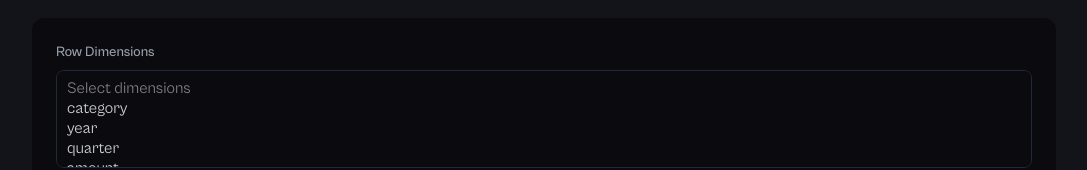
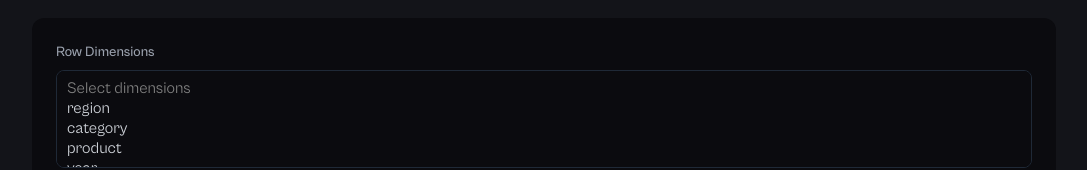
Before and after one commit to thatjimmi/trade-blotter, a Next.js app: page / in a window 1280 px wide. Shown: the part 782-952 px from the top of the page, without its empty margins (96-1183 px from the left). Built offline with nearby package versions, Linux system fonts and the light colour scheme.

Commit message:
Update page.tsx

```diff
--- a/app/page.tsx
+++ b/app/page.tsx
@@ -27,11 +27,15 @@ const Home = () => {
     <div className="flex flex-col gap-2 pb-3">
     <div className="flex flex-col w-4/5 mx-auto gap-2">
         <PivotTableUI data={[
-                                { category: 'Electronics', year: 2023, quarter: 'Q1', amount: 1000 },
-                                { category: 'Electronics', year: 2023, quarter: 'Q2', amount: 1200 },
+                                { region: 'North',
+                                    category: 'Electronics',
+                                    product: 'Laptop', year: 2023, quarter: 'Q1', amount: 1000 },
+                                { region: 'North',
+                                    category: 'Electronics',
+                                    product: 'Laptop', year: 2024, quarter: 'Q2', amount: 1200 },
                             ]}
                                         initialConfig={{
-                                        rowDimensions: ['category'],
+                                        rowDimensions: ['category', 'region'],
                                         tableConfigs: [{
                                         id: 'sales',
                                         colDimensions: ['year', 'quarter'],
```
